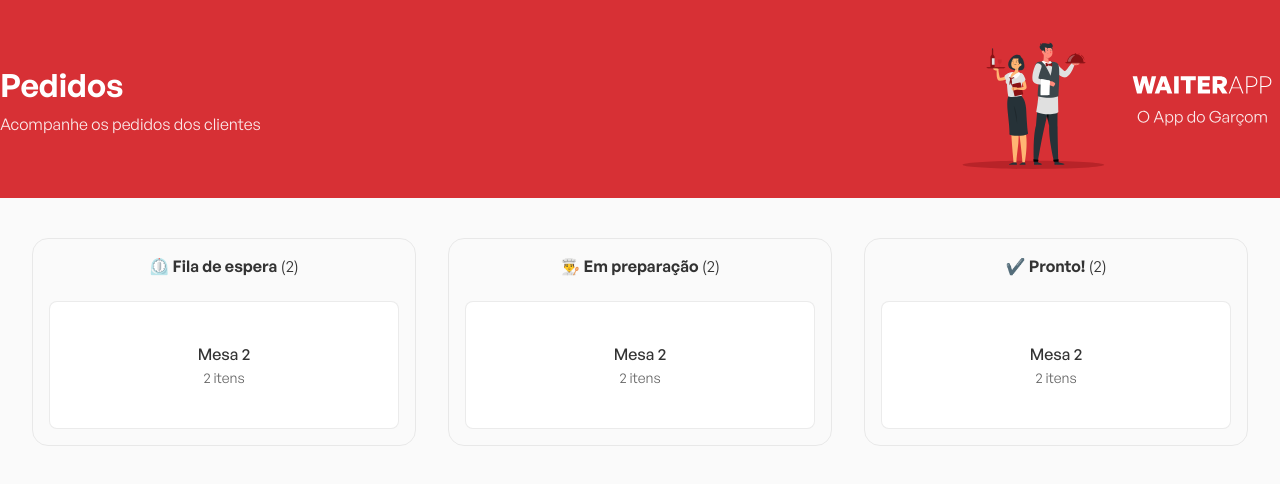
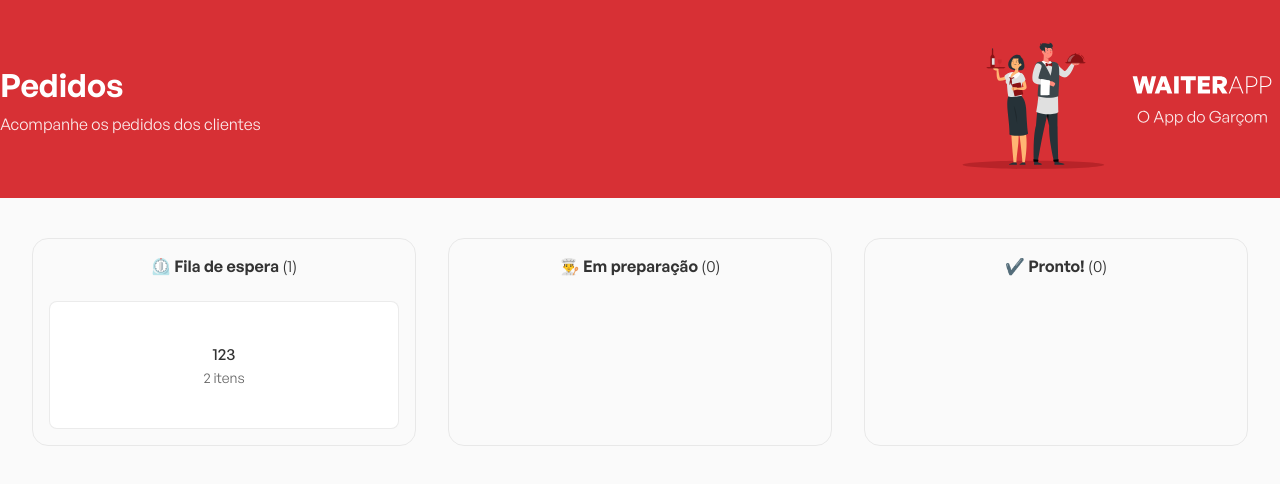
Before and after one commit to VictorTarnovski/react-for-restaurants, a React (Vite) app: page / in a window 1280 px wide. Shown: the top 484 px of the page. Built offline with nearby package versions, Linux system fonts and the light colour scheme.

Commit message:
feat: add orders map to OrdersBoards component

```diff
--- a/src/components/Orders/index.tsx
+++ b/src/components/Orders/index.tsx
@@ -1,10 +1,11 @@
 import { OrdersBoard } from '../OrdersBoard'
 import { Container } from './styles'
+import { orders } from '../../mocks/orders'
 
 export const Orders = () => {
   return (
     <Container>
-      <OrdersBoard icon="⏲️" title="Fila de espera" orders={[]}/>
+      <OrdersBoard icon="⏲️" title="Fila de espera" orders={orders}/>
       <OrdersBoard icon="👨‍🍳" title="Em preparação" orders={[]}/>
       <OrdersBoard icon="✔️" title="Pronto!" orders={[]}/>
     </Container>
--- a/src/components/OrdersBoard/index.tsx
+++ b/src/components/OrdersBoard/index.tsx
@@ -13,15 +13,16 @@ export const OrdersBoard = ({ icon, title, orders }: OrdersBoardsProps) => {
       <header>
         <span>{icon} </span>
         <strong>{title} </strong>
-        <span>(2)</span>
+        <span>({orders.length})</span>
       </header>
-
-      <OrdersContainer>
-        <button type="button">
-          <strong>Mesa 2</strong>
-          <span>2 itens</span>
-        </button>
-      </OrdersContainer>
+      { orders.map((order) => (
+        <OrdersContainer key={order._id}>
+          <button type="button">
+            <strong>{order.table}</strong>
+            <span>{order.products.length} itens</span>
+          </button>
+        </OrdersContainer>
+      ))}
     </Board>
   )
 }
--- /dev/null
+++ b/src/mocks/orders.ts
@@ -0,0 +1,29 @@
+import { Order } from '../types/Order'
+
+export const orders: Order[] = [
+  {
+    _id: '6372e48cbcd195b0d3d0f7f3',
+    table: '123',
+    status: 'WAITING',
+    products: [
+      {
+        product: {
+          name: 'Pizza quatro queijos',
+          imagePath: '1668472896991-quatro-queijos.png',
+          price: 40,
+        },
+        quantity: 3,
+        _id: '6372e48cbcd195b0d3d0f7f4'
+      },
+      {
+        product: {
+          name: 'Coca cola',
+          imagePath: '1668473462705-coca-cola.png',
+          price: 7,
+        },
+        quantity: 2,
+        _id: '6372e48cbcd195b0d3d0f7f5'
+      }
+    ],
+  }
+]
```
